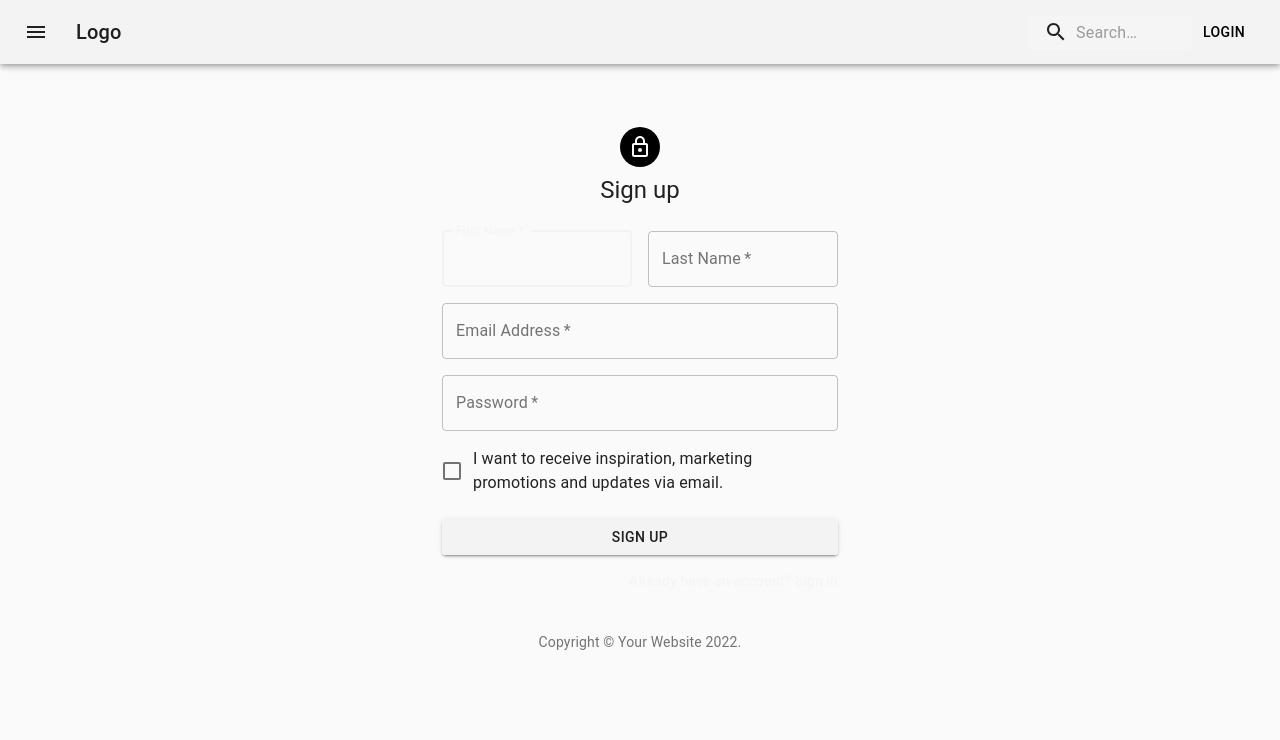
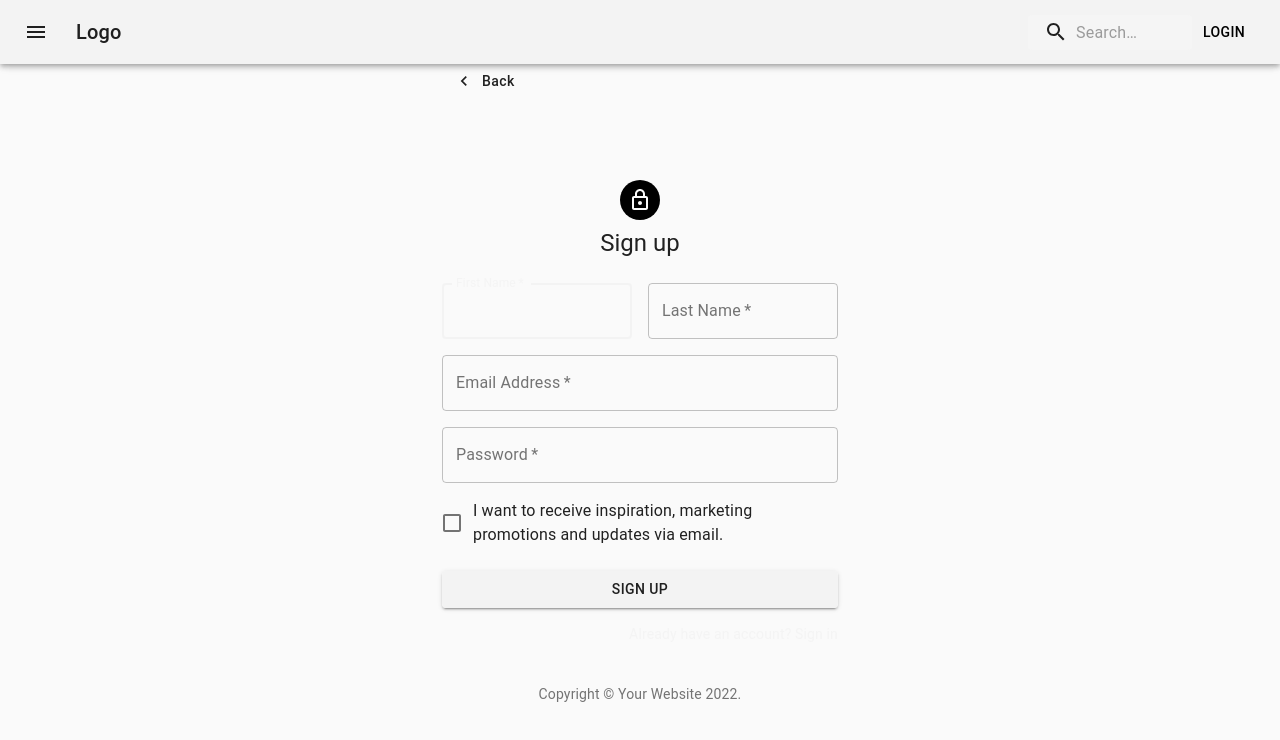
Before and after one commit to cspui/react-ecommerce-website, a React (Create React App) app in the folder client/: page /signup in a window 1280 px wide. Shown: the top 740 px of the page. Built offline with nearby package versions, Linux system fonts and the light colour scheme.

Commit message:
added back button for login and sign up

```diff
--- a/client/src/Authentication/Login.tsx
+++ b/client/src/Authentication/Login.tsx
@@ -12,6 +12,9 @@ import LockOutlinedIcon from '@material-ui/icons/LockOutlined';
 import Typography from '@material-ui/core/Typography';
 import { makeStyles } from '@material-ui/core/styles';
 import Container from '@material-ui/core/Container';
+
+import { KeyboardArrowLeftSharp } from '@material-ui/icons';
+import { useParams, useNavigate } from 'react-router-dom';
 
 function Copyright() {
   return (
@@ -33,6 +36,10 @@ const useStyles = makeStyles((theme) => ({
     flexDirection: 'column',
     alignItems: 'center',
   },
+  backButton: {
+    margin: theme.spacing(1),
+    textTransform: 'none',
+  },
   avatar: {
     margin: theme.spacing(1),
     backgroundColor: theme.palette.secondary.main,
@@ -48,9 +55,11 @@ const useStyles = makeStyles((theme) => ({
 
 export default function Login() {
   const classes = useStyles();
+  const navigate = useNavigate();
 
   return (
     <Container component="main" maxWidth="xs">
+      <Button startIcon={<KeyboardArrowLeftSharp />} className={classes.backButton} onClick={() => navigate(-1)}>Back</Button>
       <CssBaseline />
       <div className={classes.paper}>
         <Avatar className={classes.avatar}>
--- a/client/src/Authentication/Signup.tsx
+++ b/client/src/Authentication/Signup.tsx
@@ -12,6 +12,9 @@ import LockOutlinedIcon from '@material-ui/icons/LockOutlined';
 import Typography from '@material-ui/core/Typography';
 import { makeStyles } from '@material-ui/core/styles';
 import Container from '@material-ui/core/Container';
+
+import { KeyboardArrowLeftSharp } from '@material-ui/icons';
+import { useParams, useNavigate } from 'react-router-dom';
 
 const Copyright = () => {
   return (
@@ -33,6 +36,10 @@ const useStyles = makeStyles((theme) => ({
     flexDirection: 'column',
     alignItems: 'center',
   },
+  backButton: {
+    margin: theme.spacing(1),
+    textTransform: 'none',
+  },
   avatar: {
     margin: theme.spacing(1),
     backgroundColor: theme.palette.secondary.main,
@@ -48,9 +55,11 @@ const useStyles = makeStyles((theme) => ({
 
 export default function SignUp() {
   const classes = useStyles();
+  const navigate = useNavigate();
 
   return (
     <Container component="main" maxWidth="xs">
+      <Button startIcon={<KeyboardArrowLeftSharp />} className={classes.backButton} onClick={() => navigate(-1)}>Back</Button>
       <CssBaseline />
       <div className={classes.paper}>
         <Avatar className={classes.avatar}>
--- a/client/src/Component/NavBar.tsx
+++ b/client/src/Component/NavBar.tsx
@@ -145,7 +145,7 @@ const NavBar = (props: Props) => {
           <IconButton edge="start" className={classes.menuButton} color="inherit" aria-label="menu">
             <MenuIcon />
           </IconButton>
-          <Typography variant="h6" className={classes.title} onClick={() => navigate('/', { replace: true })}>
+          <Typography variant="h6" className={classes.title} onClick={() => navigate('/')}>
             Logo
           </Typography>
           <div className={classes.search}>
@@ -199,7 +199,7 @@ const NavBar = (props: Props) => {
             :
             (
               <Button color='secondary' onClick={() => {
-                navigate('/login', { replace: true });
+                navigate('/login');
                 setAuth(!auth)
               }}>Login</Button>
             )}
```
